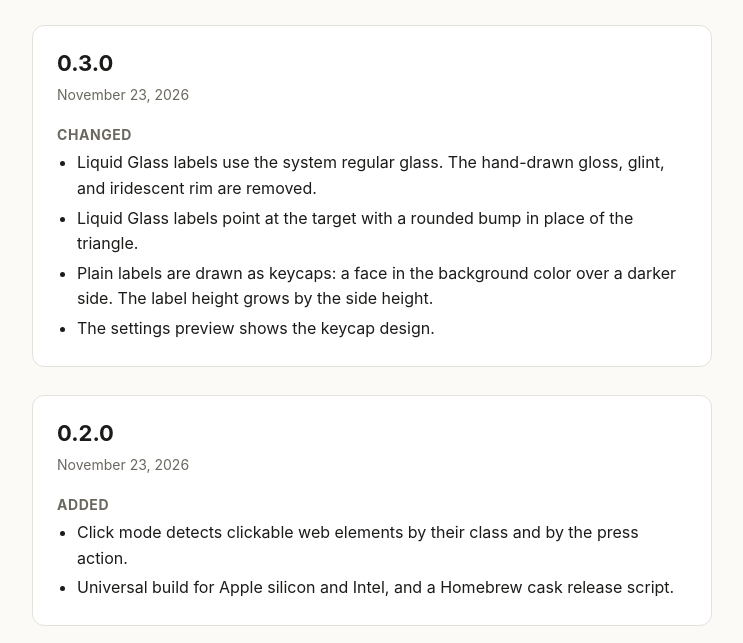
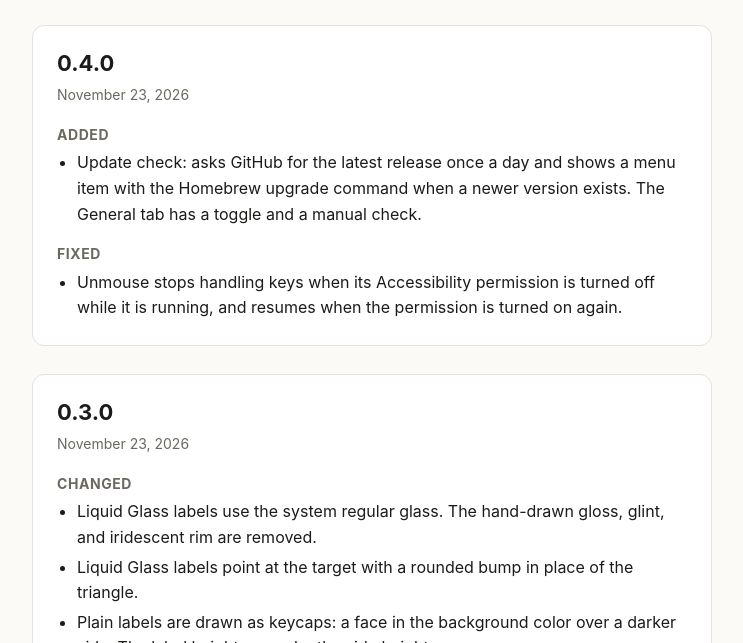
Before and after one commit to gincheong/Unmouse, a plain HTML site: page docs/changelog.html in a window 1280 px wide. Shown: the part 157-800 px from the top of the page, without its empty margins (268-1011 px from the left). Drawn offline with Linux system fonts and the light colour scheme.

Commit message:
chore: bump version to 0.4.0
Co-Authored-By: Claude Fable 5.2 <noreply@anthropic.com>

```diff
--- a/docs/changelog.html
+++ b/docs/changelog.html
@@ -61,6 +61,19 @@
   <h1>Changelog</h1>
 
   <section class="release">
+    <h2>0.4.0</h2>
+    <time datetime="2026-11-23">November 23, 2026</time>
+    <h3>Added</h3>
+    <ul>
+      <li>Update check: asks GitHub for the latest release once a day and shows a menu item with the Homebrew upgrade command when a newer version exists. The General tab has a toggle and a manual check.</li>
+    </ul>
+    <h3>Fixed</h3>
+    <ul>
+      <li>Unmouse stops handling keys when its Accessibility permission is turned off while it is running, and resumes when the permission is turned on again.</li>
+    </ul>
+  </section>
+
+  <section class="release">
     <h2>0.3.0</h2>
     <time datetime="2026-11-23">November 23, 2026</time>
     <h3>Changed</h3>
```
Also changed, not shown: 2 other files.
